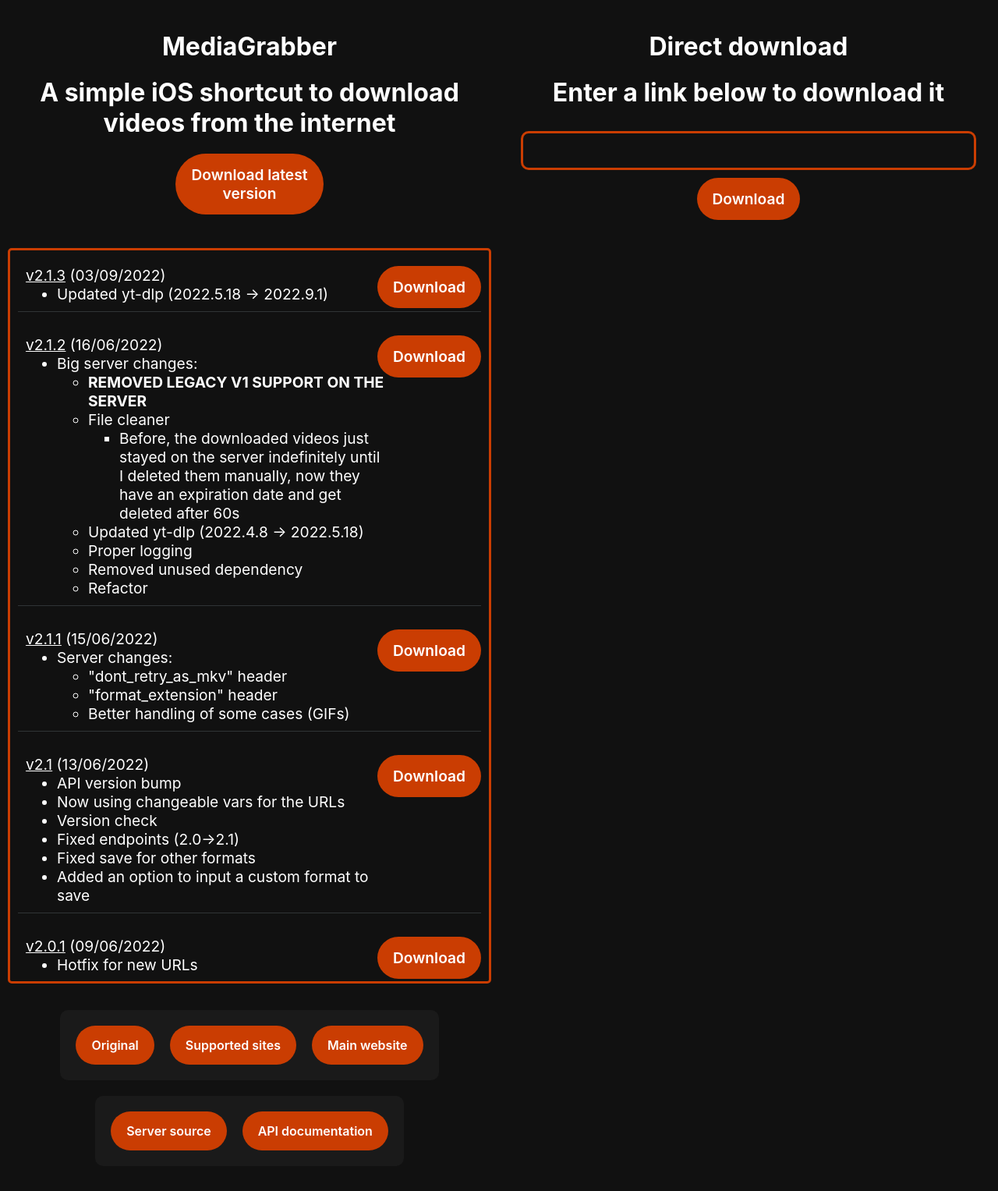
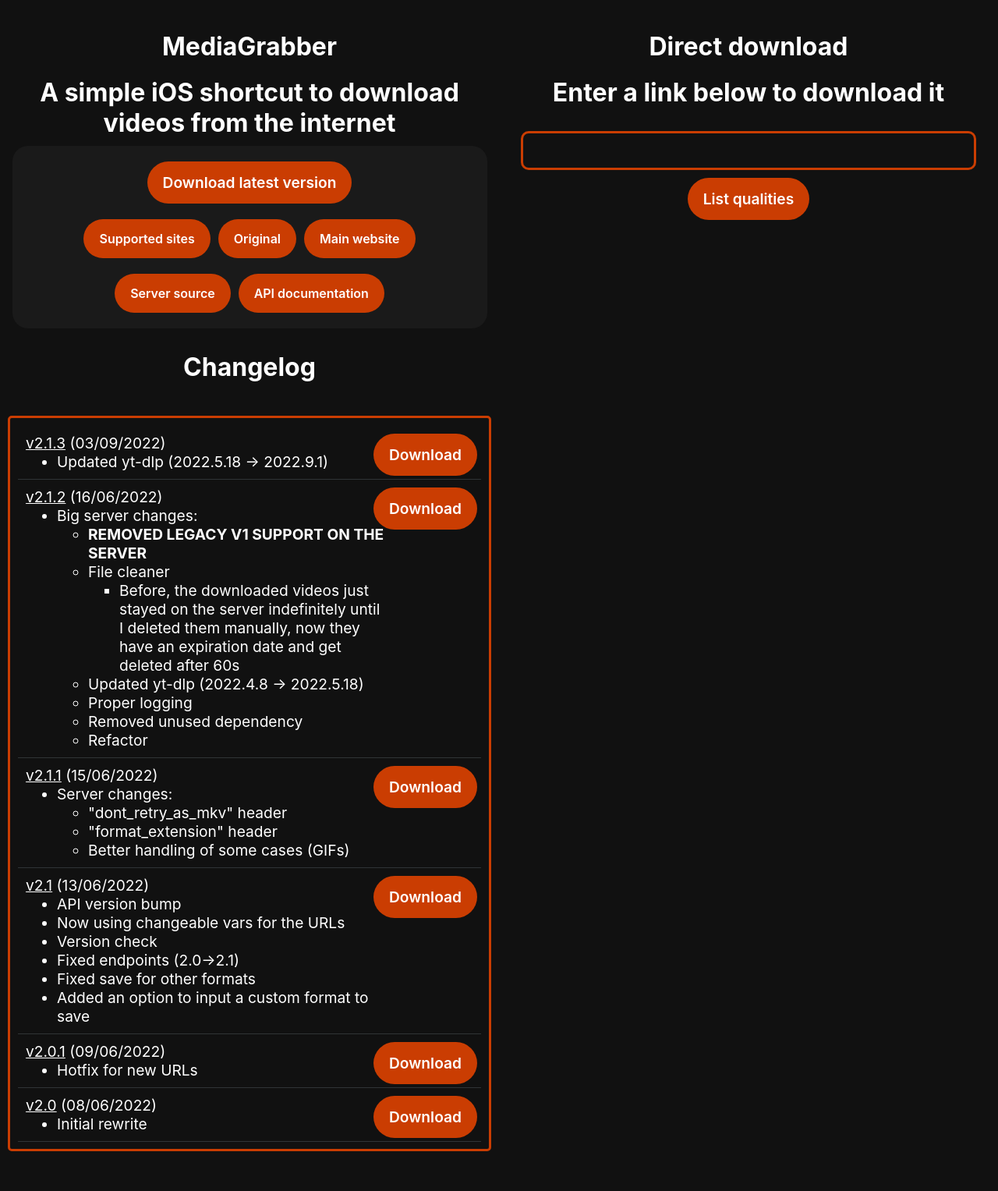
Before and after one commit to Nixuge/mediagrabber, a Flask app: page /index in a window 1280 px wide. Shown: the top 1527 px of the page at 78% size. Run offline with Flask 2, Linux system fonts and the light colour scheme.

Commit message:
Code cleanup, moved elements

```diff
--- a/server.py
+++ b/server.py
@@ -145,7 +145,6 @@
     def get_best_qualities():
         logging.debug("Getting best qualities")
         headers_data = request.headers
-        print(headers_data)
         # FORMAT_TYPE = str(headers_data.get("format_type"))
         # could implement, but this is mostly for ios tbh
         URL = headers_data.get("Requested-Url")
--- a/templates/index.html
+++ b/templates/index.html
@@ -12,10 +12,37 @@
         <div class="centered downloadDiv">
             <h1>MediaGrabber</h1>
             <h1>A simple iOS shortcut to download videos from the internet</h1>
-            <a class="button biggerfont" href="https://www.icloud.com/shortcuts/d6f0262d29dc43f9b647455113d43699">
-                <div id="latestButton" class="innerbutton expandOutElement">Download latest version</div>
-            </a>
+            <div id="all_buttons">
+                <div class="button_group">
+                    <a class="button biggerfont"
+                        href="https://www.icloud.com/shortcuts/d6f0262d29dc43f9b647455113d43699">
+                        <div id="latestButton" class="innerbutton expandOutElement">Download latest version</div>
+                    </a>
+                </div>
+                <br>
+                <div class="button_group">
+                    <a class="button" href="https://github.com/yt-dlp/yt-dlp/blob/master/supportedsites.md">
+                        <div class="innerbutton expandOutElement">Supported sites</div>
+                    </a>
+                    <a class="button" href="https://github.com/sayem314">
+                        <div class="innerbutton expandOutElement">Original</div>
+                    </a>
+                    <a class="button" href="https://nixuge.me">
+                        <div class="innerbutton expandOutElement">Main website</div>
+                    </a>
 
+                </div>
+                <div class="button_group">
+                    <a class="button" href="https://github.com/nixuge/mediagrabber">
+                        <div class="innerbutton expandOutElement">Server source</div>
+                    </a>
+                    <a class="button" href="/doc">
+                        <div class="innerbutton expandOutElement">API documentation</div>
+                    </a>
+                </div>
+            </div>
+            <br>
+            <h1>Changelog</h1>
             <div id="legacyReleases" class="biggerfont">
                 <div class="releaseTableView">
                     <span class="releaseVersion">v2.1.3</span>
@@ -131,28 +158,6 @@
                     </ul>
                 </div>
             </div>
-            <div class="bottom_buttons">
-
-                <a class="button" href="https://github.com/sayem314">
-                    <div class="innerbutton expandOutElement">Original</div>
-                </a>
-                <a class="button" href="https://github.com/yt-dlp/yt-dlp/blob/master/supportedsites.md">
-                    <div class="innerbutton expandOutElement">Supported sites</div>
-                </a>
-                <a class="button" href="https://nixuge.me">
-                    <div class="innerbutton expandOutElement">Main website</div>
-                </a>
-
-            </div>
-            <div class="bottom_buttons">
-                <a class="button" href="https://github.com/nixuge/mediagrabber">
-                    <div class="innerbutton expandOutElement">Server source</div>
-                </a>
-                <a class="button" href="/doc">
-                    <div class="innerbutton expandOutElement">API documentation</div>
-                </a>
-            </div>
-
         </div>
     </div>
 
@@ -165,10 +170,11 @@
             <input id="urlinput" class="biggerfont textinput" type="text"><br>
 
             <a class="button biggerfont" onclick="show_results(event)">
-                <div id="ddlbutton" class="innerbutton expandOutElement">Download</div>
+                <div id="ddlbutton" class="innerbutton expandOutElement">List qualities</div>
             </a><br>
 
-            <div id="quality_result"></div>
+            <div id="results_best"></div>
+            <div id="results_all"></div>
             <div id="loading" style="display: none;"></div>
         </div>
     </div>
@@ -201,7 +207,8 @@
         }
     }
 
-    .centered>*>*,
+    .button_group,
+    .releaseTableView,
     .centered>*,
     .centered {
         height: auto;
@@ -263,6 +270,8 @@
     .button {
         text-decoration: none;
         display: inline-block;
+        padding-left: 5px;
+        padding-right: 5px;
     }
 
     .innerbutton {
@@ -273,7 +282,7 @@
         padding: 15px 20px 15px 20px;
         font-weight: var(--semi-bold);
         background-color: var(--tint-color);
-        max-width: 150px;
+        /* max-width: 150px; */
         transition: padding .15s ease;
         -webkit-transition: padding .15s ease;
         -moz-transition: padding .15s ease;
@@ -318,16 +327,19 @@
         text-decoration: underline;
     }
 
-    .bottom_buttons {
-        border-radius: 10px;
+    #all_buttons {
         background-color: #1a1a1a;
+        width: 95%;
+        border-radius: 20px;
+    }
+    .button_group {
         display: inline-flex;
-        margin-bottom: 20px;
     }
+
 </style>
 <style directdl>
     .result {
-        text-align: left;
+        /* text-align: left; */
     }
 
     .textinput {
@@ -376,8 +388,6 @@
     const best_qualities_api = '/api/{{ current_api_version }}/get_best_qualities';
     const download_api = '/api/{{ current_api_version }}/get_video';
 
-    const result_element = document.getElementById("quality_result");
-
     class Utilities {
         static toggle_button(button_id) {
             const element = document.getElementById(button_id);
@@ -392,9 +402,7 @@
         }
 
         static toggle_element(id, display_style) {
-            if (typeof display_style === "undefined") {
-                display_style = "block";
-            }
+            if (typeof display_style === "undefined") display_style = "block";
 
             let elem = document.getElementById(id)
             elem.style.display == "none" ?
@@ -438,30 +446,32 @@
     }
 
 
-
     async function show_results(event) {
         if (Utilities.is_event_disabled(event)) { return; }
+
+        // Constants
+        const results_best = document.getElementById("results_best");
+        const requested_url = document.getElementById("urlinput").value;
+
         // Reset the bottom part & disable button
         Utilities.toggle_button("ddlbutton")
         Utilities.toggle_element("loading");
-        result_element.innerHTML = result_element.className = "";
+        results_best.innerHTML = results_best.className = "";
 
         // Request the provided link
-        const requested_url = document.getElementById("urlinput").value;
-
-        const best_results = await APIUtilities.fetch_url_header(best_qualities_api, requested_url);
+        const api_response = await APIUtilities.fetch_url_header(best_qualities_api, requested_url);
 
         // Doesn't need to go further if link invalid
-        if (!best_results.ok) {
-            result_element.innerHTML = "Invalid link.";
-            result_element.className = "biggestfont";
-            result_element.style.color = "#e70606";
-            result_element.style.textAlign = "center";
+        if (!api_response.ok) {
+            results_best.innerHTML = "Invalid link.";
+            results_best.className = "biggestfont";
+            results_best.style.color = "#e70606";
+            results_best.style.textAlign = "center";
             Utilities.toggle_button("ddlbutton")
             Utilities.toggle_element("loading");
             return;
         }
-        const results_json = await best_results.json();
+        const results_json = await api_response.json();
 
 
         // If the code reaches here, the link is valid, so it displays all options.
@@ -471,13 +481,12 @@
 
             const id = results_json[result]["value"];
 
-            result_element.innerHTML += `<div class='result'>
+            results_best.innerHTML += `<div class='result'>
                 <a class='button' onclick='APIUtilities.download_video_id(\"${requested_url}\", \"${id}\")'>
-                    <div class='innerbutton noanimation'>Download</div>
-                </a>
-                <label>${result}</label>`;
+                    <div class='innerbutton'>Download ${result}</div>
+                </a>`;
         }
-        result_element.innerHTML += `<div id="showmore" style='text_align: center;'>
+        results_best.innerHTML += `<br><br><div id="showmore" style='text_align: center;'>
                 <a class='button biggerfont' onclick='show_more_results()'>
                     <div class='innerbutton'>See more formats?</div>
                 </a>`;
@@ -489,19 +498,18 @@
     async function show_more_results() {
         Utilities.toggle_elements(["showmore", "loading"]);
         const requested_url = document.getElementById("urlinput").value;
-        const all_result = await (await APIUtilities.fetch_url_header(all_qualities_api, requested_url)).json();
+        const api_response = await (await APIUtilities.fetch_url_header(all_qualities_api, requested_url)).json();
+        const results_all = document.getElementById("results_all");
 
-
-        for (result in all_result) {
+        for (result in api_response) {
             if (result == "Choose custom value") continue;
             const resolution = result.match("\\) (.*)")[1]
             const format = result.match("\\((.*)\\)")[1]
-            const id = all_result[result]["value"]
-            result_element.innerHTML += `<div class='result'>
+            const id = api_response[result]["value"]
+            results_all.innerHTML += `<div class='result'>
                 <a class='button' onclick='APIUtilities.download_video_id(\"${requested_url}\", \"${id}\")'>
-                    <div class='innerbutton noanimation'>Download ${format}</div>
-                </a>
-                <label>${resolution}</label>`;
+                    <div class='innerbutton noanimation'>${resolution} ${format}</div>
+                </a>`;
         }
 
         Utilities.toggle_element("loading");
```
